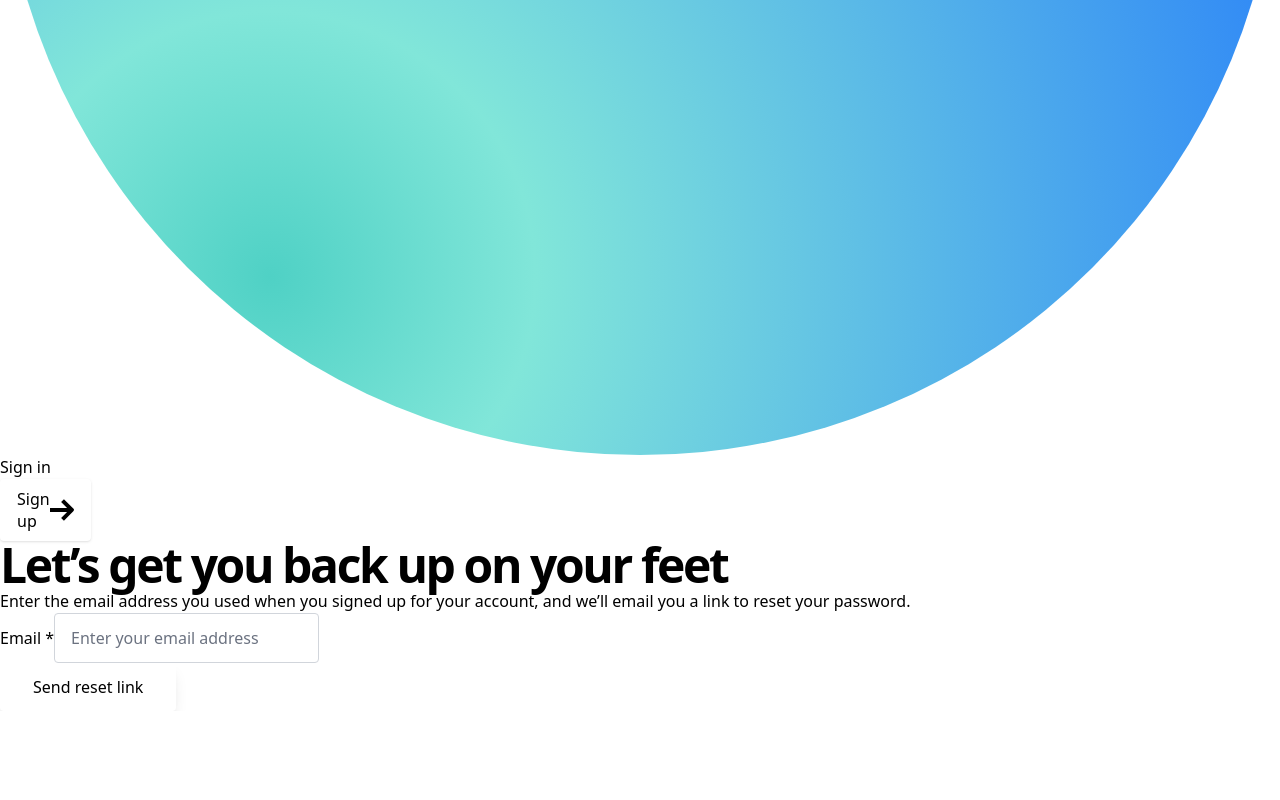
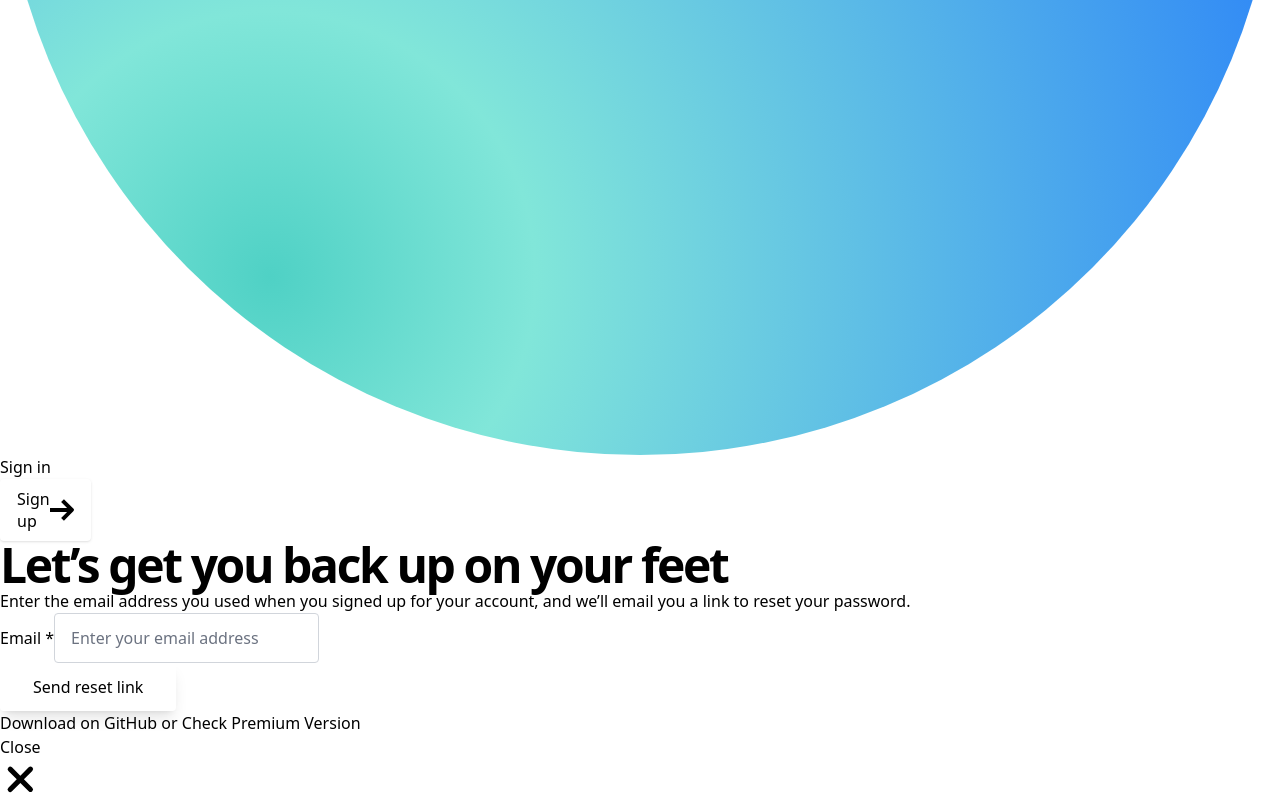
Before and after one commit to pranaypise59/progresswithai-landingpage, a React (Vite) app: page /reset-password in a window 1280 px wide. Shown: the part 825-1625 px from the top of the page. Before the commit the page ends 1536 px from the top, so only its background shows below. Built offline with nearby package versions, Linux system fonts and the light colour scheme.

Commit message:
add banner

```diff
--- a/src/pages/ResetPassword.jsx
+++ b/src/pages/ResetPassword.jsx
@@ -1,6 +1,7 @@
 import React from 'react';
 
 import Header from '../partials/Header';
+import Banner from '../partials/Banner';
 
 function ResetPassword() {
   return (
@@ -45,6 +46,8 @@ function ResetPassword() {
 
       </main>
 
+      <Banner />
+
     </div>
   );
 }
--- a/src/pages/SignIn.jsx
+++ b/src/pages/SignIn.jsx
@@ -2,6 +2,7 @@ import React from 'react';
 import { Link } from 'react-router-dom';
 
 import Header from '../partials/Header';
+import Banner from '../partials/Banner';
 
 function SignIn() {
   return (
@@ -94,6 +95,8 @@ function SignIn() {
 
       </main>
 
+      <Banner />
+
     </div>
   );
 }
--- a/src/pages/SignUp.jsx
+++ b/src/pages/SignUp.jsx
@@ -2,6 +2,7 @@ import React from 'react';
 import { Link } from 'react-router-dom';
 
 import Header from '../partials/Header';
+import Banner from '../partials/Banner';
 
 function SignUp() {
   return (
@@ -90,6 +91,8 @@ function SignUp() {
 
       </main>
 
+      <Banner />
+
     </div>
   );
 }
```
